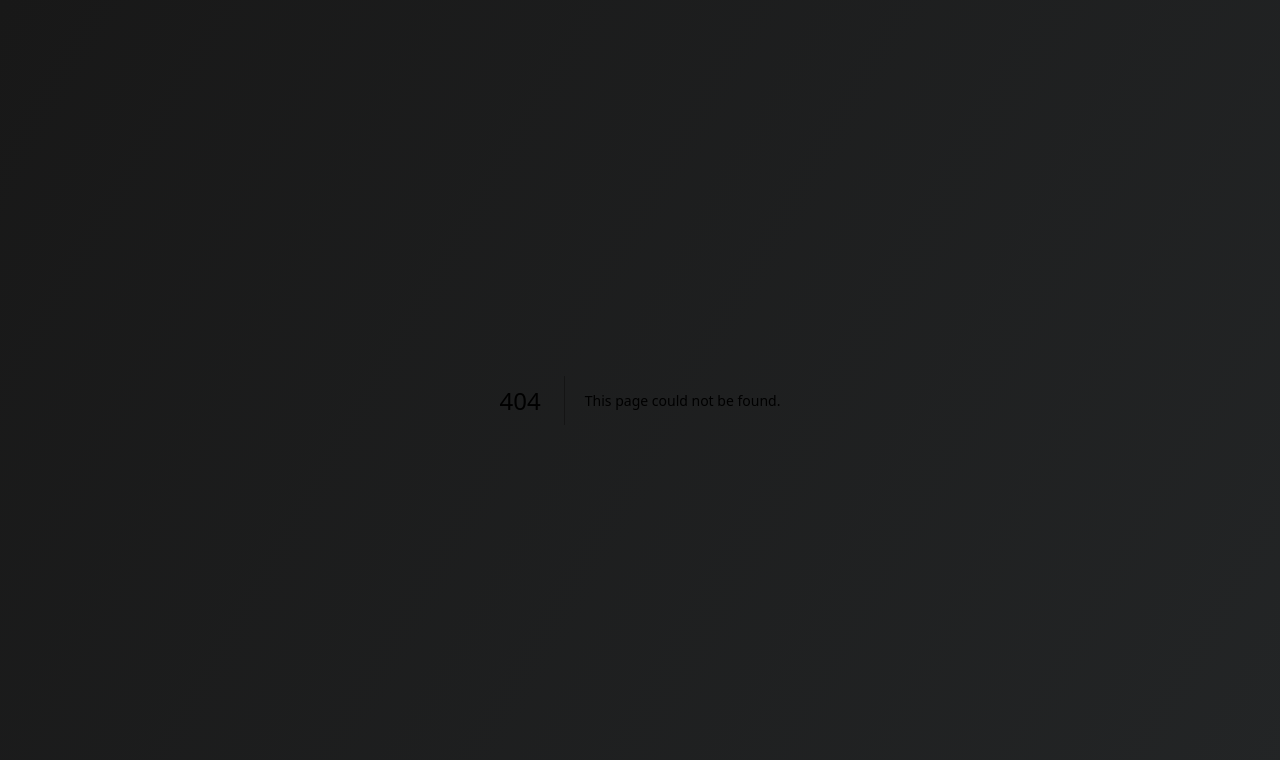
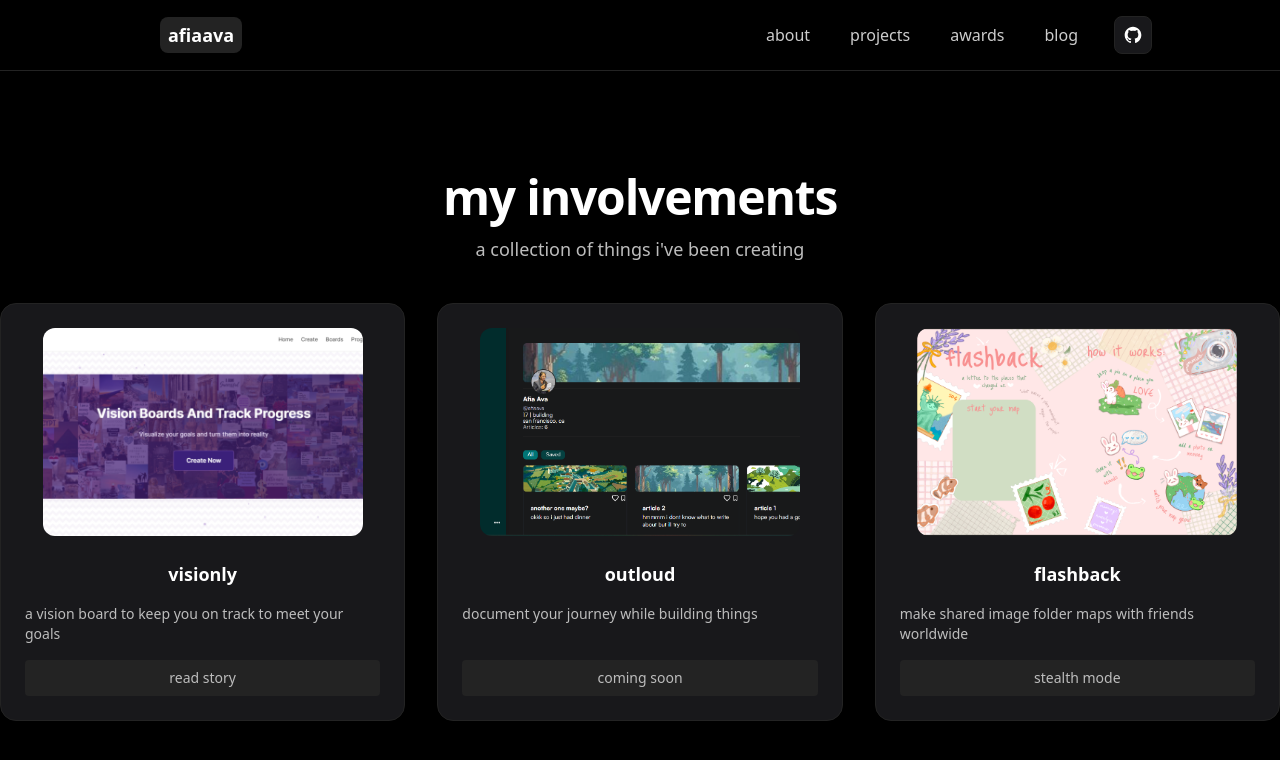
Before and after one commit to Afia-Ava/afiaava, a Next.js app: page /projects in a window 1280 px wide. Before the commit this address had no page. Shown: the top 760 px of the page. Built offline with nearby package versions, Linux system fonts and the light colour scheme.

Commit message:
restyled the portfolio + added new pages

```diff
--- a/src/app/page.tsx
+++ b/src/app/page.tsx
@@ -18,7 +18,7 @@ export default function Home() {
 
   return (
     <div id="home">
-      <nav className="w-full flex items-center justify-between px-8 py-4 bg-black/80 border-b border-[#232323] sticky top-0 z-50">
+      <nav className="w-full flex items-center justify-between px-8 md:px-32 py-4 bg-black/80 border-b border-[#232323] sticky top-0 z-50">
         <div className="flex items-center gap-2">
           <span className="bg-[#232323] rounded-lg px-2 py-1 flex items-center text-white font-semibold text-lg ml-8">
             <a href="#home" className="focus:outline-none">afiaava</a>
@@ -26,7 +26,7 @@ export default function Home() {
         </div>
         <div className="flex items-center gap-4">
           <a href="#about" className="text-white/80 hover:text-white px-3 py-1 rounded transition font-medium">about</a>
-          <a href="#things" className="text-white/80 hover:text-white px-3 py-1 rounded transition font-medium">projects</a>
+          <a href="/projects" className="text-white/80 hover:text-white px-3 py-1 rounded transition font-medium">projects</a>
           <a href="#awards" className="text-white/80 hover:text-white px-3 py-1 rounded transition font-medium">awards</a>
           <a href="#thoughts" className="text-white/80 hover:text-white px-3 py-1 rounded transition font-medium">blog</a>
           <a
@@ -44,13 +44,13 @@ export default function Home() {
       </nav>
   <main className="flex flex-col min-h-screen bg-black px-0 pt-0">
   {/* Hero Section */}
-      <section className="w-full flex flex-col md:flex-row items-stretch justify-center bg-black border-b border-[#232526]" style={{ minHeight: '60vh' }}>
+  <section className="w-full flex flex-col md:flex-row items-stretch justify-center bg-black border-b border-[#232526] pt-24 px-8 md:px-32" style={{ minHeight: '60vh' }}>
         <div className="flex-1 flex flex-col justify-center px-8 md:px-20 py-16">
           <h1 className="text-left text-5xl md:text-7xl font-bold tracking-tight text-white mb-4 leading-tight" style={{ fontFamily: 'Inter, var(--font-geist-sans), Arial, sans-serif' }}>
             afia ava<br />
             <span className="text-[#bdbdbd] font-normal">building things. learning as i go.</span>
           </h1>
-          <p className="text-left text-lg md:text-xl text-[#ededed] max-w-2xl mb-8 mt-2" style={{ fontFamily: 'Inter, var(--font-geist-sans), Arial, sans-serif' }}>
+          <p className="text-left text-lg md:text-xl text-[#ededed] max-w-2xl mb-8 mt-2 whitespace-nowrap" style={{ fontFamily: 'Inter, var(--font-geist-sans), Arial, sans-serif' }}>
             i build things <span className="italic">i care about</span> and write about <span className="italic">what i learn</span>.
           </p>
           <div className="flex flex-row gap-4 mt-4">
@@ -66,75 +66,27 @@ export default function Home() {
       </section>
   {/* Main Content */}
   <div className="flex flex-row w-full max-w-7xl gap-8 md:gap-20 items-start md:items-stretch mx-auto px-4 pt-12">
-        <section className="flex-1 flex flex-col justify-center py-12 md:py-0 md:ml-4 lg:ml-8">
+          <section className="flex-1 flex flex-col justify-center py-0 md:py-0 md:ml-4 lg:ml-8">
             <section id="things" className="mb-24 pt-24">
-            <h2 className="text-3xl font-bold text-[#eaf7e2] mb-6">
-              things i make
-            </h2>
-            <div className="grid grid-cols-1 md:grid-cols-2 lg:grid-cols-3 gap-10 mt-8">
-              {/* Project 1 */}
-              <div className="bg-black/80 border-2 border-[#eaf7e2] rounded-xl shadow-xl p-4 flex flex-col items-center">
-                <div className="w-64 h-40 bg-gray-900 rounded-lg overflow-hidden flex items-center justify-center mb-4">
-                  <Image
-                    src="/asset/visionly.png"
-                    alt="Visionly Project"
-                    width={256}
-                    height={160}
-                    className="w-full h-full object-cover m-0 p-0"
-                    style={{ display: 'block' }}
-                    priority
-                  />
-                </div>
-                <div className="text-[#eaf7e2] text-base text-center">
-                  <strong>Visionly</strong>
-                  <p className="mt-2">
-                    a visual board app for people
-                    <br />
-                    who dream in pictures.
-                  </p>
+      {/* Story Section */}
+      <section className="w-full flex flex-col md:flex-row items-center justify-center bg-black border-b border-[#232526] pt-0 pb-2 px-8 md:px-32" style={{ minHeight: '24vh', marginTop: 0 }}>
+        <div className="flex-1 flex items-center justify-center p-8 md:p-16">
+          <div className="bg-[#181818] rounded-2xl shadow-lg flex items-center justify-center w-full h-72 md:h-96 max-w-md border border-[#232526]">
           </div>
         </div>
-              <div className="bg-black/80 border-2 border-[#eaf7e2] rounded-xl shadow-xl p-4 flex flex-col items-center">
-                <div className="w-64 h-40 bg-gray-900 rounded-lg overflow-hidden flex items-center justify-center mb-4">
-                  <Image
-                    src="/asset/outloud.png"
-                    alt="Outloud"
-                    width={256}
-                    height={160}
-                    className="w-full h-full object-cover m-0 p-0"
-                    style={{ display: 'block' }}
-                  />
-                </div>
-                <div className="text-[#eaf7e2] text-base text-center">
-                  <strong>Outloud</strong>
-                  <p className="mt-2">
-                    share what you&apos;re learning.
-                    <br />
-                    find clarity through writing.
-                  </p>
+        <div className="flex-1 flex flex-col justify-center px-8 md:px-20 py-8">
+          <h2 className="text-left text-5xl md:text-6xl font-bold tracking-tight text-white mb-4 leading-tight" style={{ fontFamily: 'Inter, var(--font-geist-sans), Arial, sans-serif' }}>
+            <span className="text-3xl md:text-4xl font-bold tracking-tight text-white mb-2 leading-tight" style={{ fontFamily: 'Inter, var(--font-geist-sans), Arial, sans-serif' }}>
+              the story behind.
+            </span>
+          </h2>
+          <div className="text-[#bdbdbd] text-lg font-medium mb-2">Hi, I’m Afia.</div>
+          <div className="text-[#ededed] text-sm md:text-base mb-4 max-w-xl space-y-4" style={{ fontFamily: 'Inter, var(--font-geist-sans), Arial, sans-serif', fontWeight: 400, letterSpacing: '-0.02em', lineHeight: '1.7' }}>
+            <p>I’m 17, and I love to build things. From small coding projects at home to startups that actually reached people, I’ve spent my life figuring out how to turn ideas into real products.</p>
+            <p>I’ve failed a lot, learned even more, and now I’m sharing what I’ve discovered so others can build faster, smarter, and with fewer mistakes.</p>
           </div>
         </div>
-              <div className="bg-black/80 border-2 border-[#eaf7e2] rounded-xl shadow-xl p-4 flex flex-col items-center">
-                <div className="w-64 h-40 bg-gray-900 rounded-lg overflow-hidden flex items-center justify-center mb-4">
-                  <Image
-                    src="/asset/flashback.png"
-                    alt="Flashback"
-                    width={256}
-                    height={160}
-                    className="w-full h-full object-cover m-0 p-0"
-                    style={{ display: 'block' }}
-                  />
-                </div>
-                <div className="text-[#eaf7e2] text-base text-center">
-                  <strong>Flashback</strong>
-                  <p className="mt-2">
-                    a letter to the places
-                    <br />
-                    that changed us.
-                  </p>
-                </div>
-              </div>
-            </div>
+      </section>
           </section>
             <section id="awards" className="mb-24 pt-24">
             <h2 className="text-3xl font-bold text-[#eaf7e2] mb-6">
@@ -403,44 +355,36 @@ export default function Home() {
             </ul>
           </section>
             <section id="contact" className="mb-24 pt-24">
-            <h2 className="text-3xl font-bold text-[#eaf7e2] mb-6">
-              contact me
-            </h2>
-            <div className="flex flex-col items-start gap-4 mt-6">
-              <a
-                href="https://www.linkedin.com/in/afia-khanom-ava"
-                target="_blank"
-                rel="noopener noreferrer"
-                className="bg-[#0a66c2] text-white px-6 py-2 rounded-lg font-semibold shadow hover:bg-[#084b8a] transition"
-              >
-                LinkedIn
-              </a>
-              <a
-                href="https://twitter.com/aafia_ava"
-                target="_blank"
-                rel="noopener noreferrer"
-                className="bg-[#1da1f2] text-white px-6 py-2 rounded-lg font-semibold shadow hover:bg-[#0d8ddb] transition"
-              >
-                Twitter
-              </a>
-              <div className="flex items-center gap-2">
-                <span className="bg-[#eaf7e2] text-black px-6 py-2 rounded-lg font-semibold shadow select-all">
-                  afiakhanomava@gmail.com
-                </span>
-              </div>
-            </div>
             </section>
           </section>
-        {showScrollTop && (
-          <button
-            onClick={() => window.scrollTo({ top: 0, behavior: 'smooth' })}
-            className="fixed bottom-8 right-8 z-50 bg-[#eaf7e2] text-black px-5 py-3 rounded-full shadow-lg font-bold text-lg hover:bg-[#d6e7d0] transition"
-            aria-label="Scroll to top"
-          >
-            ↑ Top
-          </button>
-        )}
         </div>
       </main>
+      <footer className="w-full bg-black py-10 flex flex-col items-center border-t border-[#232323]">
+      <div className="flex flex-row gap-8 mb-4 text-[#ededed] text-lg font-medium">
+        <a href="#about" className="hover:underline">about</a>
+        <a href="#things" className="hover:underline">projects</a>
+        <a href="#awards" className="hover:underline">awards</a>
+        <a href="#thoughts" className="hover:underline">blog</a>
+      </div>
+      <div className="flex flex-row gap-4 mb-4">
+        <a href="https://instagram.com/afiaava" target="_blank" rel="noopener noreferrer" className="bg-[#18181b] rounded-xl p-3 text-[#ededed] hover:bg-[#232323] transition">
+          <svg width="24" height="24" fill="currentColor" viewBox="0 0 24 24"><path d="M7.75 2h8.5A5.75 5.75 0 0 1 22 7.75v8.5A5.75 5.75 0 0 1 16.25 22h-8.5A5.75 5.75 0 0 1 2 16.25v-8.5A5.75 5.75 0 0 1 7.75 2zm0 1.5A4.25 4.25 0 0 0 3.5 7.75v8.5A4.25 4.25 0 0 0 7.75 20.5h8.5A4.25 4.25 0 0 0 20.5 16.25v-8.5A4.25 4.25 0 0 0 16.25 3.5h-8.5zm4.25 3.25a5.25 5.25 0 1 1 0 10.5 5.25 5.25 0 0 1 0-10.5zm0 1.5a3.75 3.75 0 1 0 0 7.5 3.75 3.75 0 0 0 0-7.5zm5.25.75a1 1 0 1 1-2 0 1 1 0 0 1 2 0z"/></svg>
+        </a>
+        <a href="https://t.me/afiaava" target="_blank" rel="noopener noreferrer" className="bg-[#18181b] rounded-xl p-3 text-[#ededed] hover:bg-[#232323] transition">
+          <svg width="24" height="24" fill="currentColor" viewBox="0 0 24 24"><path d="M9.5 16.5l-1.5-4.5 9-3.5-7.5 8zm0 0l-1.5-4.5 9-3.5-7.5 8zm0 0l-1.5-4.5 9-3.5-7.5 8z"/></svg>
+        </a>
+        <a href="https://twitter.com/aafia_ava" target="_blank" rel="noopener noreferrer" className="bg-[#18181b] rounded-xl p-3 text-[#ededed] hover:bg-[#232323] transition">
+          <svg width="24" height="24" fill="currentColor" viewBox="0 0 24 24"><path d="M22.46 6c-.77.35-1.6.59-2.47.7a4.3 4.3 0 0 0 1.88-2.37c-.83.5-1.75.87-2.72 1.07A4.28 4.28 0 0 0 16.11 4c-2.37 0-4.29 1.92-4.29 4.29 0 .34.04.67.1.99C7.69 9.13 4.07 7.38 1.64 4.7c-.37.64-.58 1.38-.58 2.17 0 1.5.76 2.83 1.92 3.61-.71-.02-1.38-.22-1.97-.54v.05c0 2.1 1.5 3.85 3.5 4.25-.36.1-.74.16-1.13.16-.28 0-.54-.03-.8-.08.54 1.7 2.11 2.94 3.97 2.97A8.6 8.6 0 0 1 2 19.54c-.56 0-1.1-.03-1.64-.1A12.13 12.13 0 0 0 7.29 21c7.55 0 11.68-6.26 11.68-11.68 0-.18-.01-.36-.02-.54A8.18 8.18 0 0 0 22.46 6z"/></svg>
+        </a>
+        <a href="https://github.com/Afia-Ava" target="_blank" rel="noopener noreferrer" className="bg-[#18181b] rounded-xl p-3 text-[#ededed] hover:bg-[#232323] transition">
+          <svg width="24" height="24" fill="currentColor" viewBox="0 0 24 24"><path d="M12 2C6.477 2 2 6.484 2 12.021c0 4.428 2.865 8.184 6.839 9.504.5.092.682-.217.682-.482 0-.237-.009-.868-.014-1.703-2.782.605-3.369-1.342-3.369-1.342-.454-1.154-1.11-1.462-1.11-1.462-.908-.62.069-.608.069-.608 1.004.07 1.532 1.032 1.532 1.032.892 1.53 2.341 1.088 2.91.832.092-.647.35-1.088.636-1.339-2.221-.253-4.555-1.113-4.555-4.951 0-1.093.39-1.987 1.029-2.686-.103-.253-.446-1.272.098-2.65 0 0 .84-.27 2.75 1.025A9.564 9.564 0 0 1 12 6.844c.85.004 1.705.115 2.504.337 1.909-1.295 2.748-1.025 2.748-1.025.546 1.378.202 2.397.1 2.65.64.699 1.028 1.593 1.028 2.686 0 3.847-2.337 4.695-4.566 4.944.359.309.678.92.678 1.855 0 1.338-.012 2.419-.012 2.749 0 .267.18.577.688.48C19.138 20.2 22 16.447 22 12.021 22 6.484 17.523 2 12 2z"/></svg>
+        </a>
+        <a href="https://youtube.com/@afiaava" target="_blank" rel="noopener noreferrer" className="bg-[#18181b] rounded-xl p-3 text-[#ededed] hover:bg-[#232323] transition">
+          <svg width="24" height="24" fill="currentColor" viewBox="0 0 24 24"><path d="M21.8 8.001a2.75 2.75 0 0 0-1.94-1.94C18.07 6 12 6 12 6s-6.07 0-7.86.061a2.75 2.75 0 0 0-1.94 1.94C2 9.79 2 12 2 12s0 2.21.061 3.999a2.75 2.75 0 0 0 1.94 1.94C5.93 18 12 18 12 18s6.07 0 7.86-.061a2.75 2.75 0 0 0 1.94-1.94C22 14.21 22 12 22 12s0-2.21-.2-3.999zM10 15.5v-7l6 3.5-6 3.5z"/></svg>
+        </a>
+      </div>
+      <div className="text-[#bdbdbd] text-sm mb-2">© 2025 afia ava. all rights reserved.</div>
+      </footer>
     </div>
   );
+}
--- /dev/null
+++ b/src/app/projects/page.tsx
@@ -0,0 +1,109 @@
+"use client";
+import Image from 'next/image';
+
+export default function Projects() {
+	return (
+		<div className="min-h-screen bg-black">
+			<nav className="w-full flex items-center justify-between px-8 md:px-32 py-4 bg-black/80 border-b border-[#232323] sticky top-0 z-50">
+				<div className="flex items-center gap-2">
+					<span className="bg-[#232323] rounded-lg px-2 py-1 flex items-center text-white font-semibold text-lg ml-8">
+						<a href="/" className="focus:outline-none">afiaava</a>
+					</span>
+				</div>
+				<div className="flex items-center gap-4">
+					<a href="/#about" className="text-white/80 hover:text-white px-3 py-1 rounded transition font-medium">about</a>
+					<a href="/projects" className="text-white/80 hover:text-white px-3 py-1 rounded transition font-medium">projects</a>
+					<a href="/#awards" className="text-white/80 hover:text-white px-3 py-1 rounded transition font-medium">awards</a>
+					<a href="/#thoughts" className="text-white/80 hover:text-white px-3 py-1 rounded transition font-medium">blog</a>
+					<a
+						href="https://github.com/Afia-Ava"
+						target="_blank"
+						rel="noopener noreferrer"
+						className="ml-2 p-2 rounded-lg border border-[#232323] bg-[#18181b] hover:bg-[#232323] transition"
+						aria-label="GitHub"
+					>
+						<svg width="20" height="20" viewBox="0 0 24 24" fill="currentColor" className="text-white">
+							<path d="M12 2C6.477 2 2 6.484 2 12.021c0 4.428 2.865 8.184 6.839 9.504.5.092.682-.217.682-.482 0-.237-.009-.868-.014-1.703-2.782.605-3.369-1.342-3.369-1.342-.454-1.154-1.11-1.462-1.11-1.462-.908-.62.069-.608.069-.608 1.004.07 1.532 1.032 1.532 1.032.892 1.53 2.341 1.088 2.91.832.092-.647.35-1.088.636-1.339-2.221-.253-4.555-1.113-4.555-4.951 0-1.093.39-1.987 1.029-2.686-.103-.253-.446-1.272.098-2.65 0 0 .84-.27 2.75 1.025A9.564 9.564 0 0 1 12 6.844c.85.004 1.705.115 2.504.337 1.909-1.295 2.748-1.025 2.748-1.025.546 1.378.202 2.397.1 2.65.64.699 1.028 1.593 1.028 2.686 0 3.847-2.337 4.695-4.566 4.944.359.309.678.92.678 1.855 0 1.338-.012 2.419-.012 2.749 0 .267.18.577.688.48C19.138 20.2 22 16.447 22 12.021 22 6.484 17.523 2 12 2z"/>
+						</svg>
+					</a>
+				</div>
+			</nav>
+			<main className="flex flex-col items-center justify-center px-4 md:px-0 pt-24">
+				<h1 className="text-center text-3xl md:text-5xl font-bold tracking-tight text-white mb-2 leading-tight" style={{ fontFamily: 'Inter, var(--font-geist-sans), Arial, sans-serif' }}>
+					my involvements
+				</h1>
+				<p className="text-center text-base md:text-lg text-[#bdbdbd] mb-10" style={{ fontFamily: 'Inter, var(--font-geist-sans), Arial, sans-serif' }}>
+					a collection of things i've been creating
+				</p>
+				<div className="grid grid-cols-1 md:grid-cols-2 lg:grid-cols-3 gap-8 w-full max-w-7xl mx-auto">
+					{/* Example Project Card */}
+								<ProjectCard
+									logo="/asset/visionly.png"
+									title="visionly"
+									description="a vision board to keep you on track to meet your goals"
+									ctaLabel="read story"
+									ctaLink="#"
+								/>
+								<ProjectCard
+									logo="/asset/outloud.png"
+									title="outloud"
+									description="document your journey while building things"
+									ctaLabel="coming soon"
+									ctaLink="#"
+								/>
+								<ProjectCard
+									logo="/asset/flashback.png"
+									title="flashback"
+									description="make shared image folder maps with friends worldwide"
+									ctaLabel="stealth mode"
+									ctaLink="#"
+								/>
+				</div>
+			</main>
+		</div>
+	);
+
+
+type ProjectCardProps = {
+	logo: string;
+	title: string;
+	description: string;
+	ctaLabel: string;
+	ctaLink: string;
+};
+
+function ProjectCard({ logo, title, description, ctaLabel, ctaLink }: ProjectCardProps) {
+	return (
+		<div className="bg-[#18181b] border border-[#232323] rounded-2xl shadow-lg p-6 flex flex-col items-start min-h-[320px] relative">
+			<div className="flex flex-col items-center gap-2 mb-4 w-full">
+				<div className="w-64 h-40 md:w-80 md:h-52 bg-[#232323] rounded-xl flex items-center justify-center overflow-hidden">
+					<Image
+						src={logo}
+						alt={title + ' logo'}
+						width={320}
+						height={208}
+						className={`${title === 'visionly' || title === 'outloud' ? 'object-cover' : 'object-contain'} w-full h-full`}
+					/>
+				</div>
+				<span className="text-white text-lg font-bold mt-4 text-center w-full block" style={{ fontFamily: 'Inter, var(--font-geist-sans), Arial, sans-serif' }}>{title}</span>
+			</div>
+			<div className="text-[#bdbdbd] text-sm mb-4" style={{ fontFamily: 'Inter, var(--font-geist-sans), Arial, sans-serif' }}>{description}</div>
+			<a href={ctaLink} className="w-full mt-auto px-4 py-2 rounded bg-[#232323] text-[#bdbdbd] text-center font-medium text-sm hover:bg-[#232323]/80 transition" style={{ fontFamily: 'Inter, var(--font-geist-sans), Arial, sans-serif' }}>{ctaLabel}</a>
+		</div>
+	);
+}
+
+type InfoRowProps = {
+	label: string;
+	value: string;
+};
+
+function InfoRow({ label, value }: InfoRowProps) {
+  return (
+    <div className="flex flex-col items-center bg-[#232323] rounded px-3 py-1 min-w-[64px]">
+      <span className="text-[#bdbdbd] text-xs font-medium uppercase">{label}</span>
+      <span className="text-white text-base font-bold">{value}</span>
+    </div>
+  );
+}
+}
```
Lines whose indentation alone changed are shown as unchanged.
